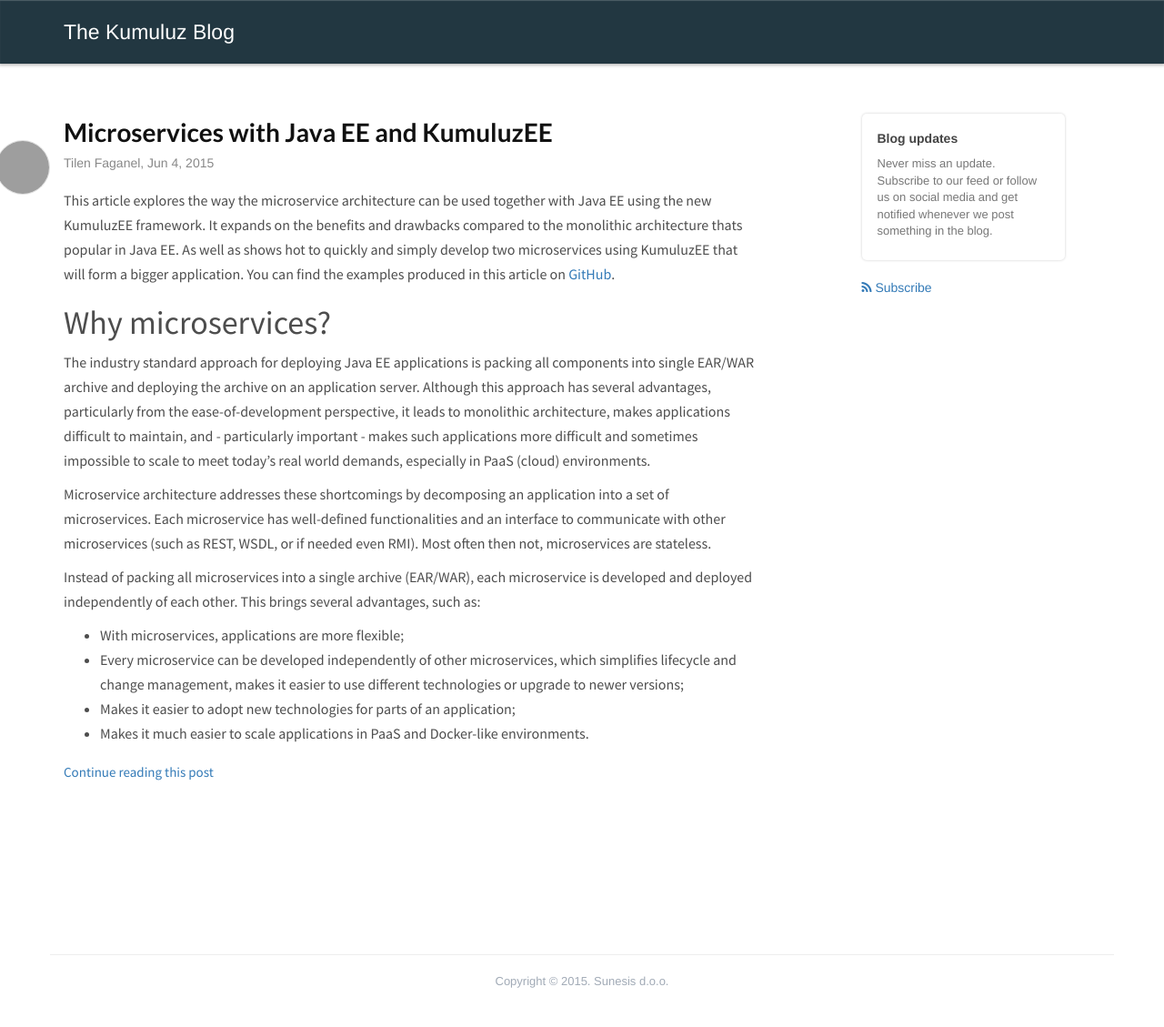
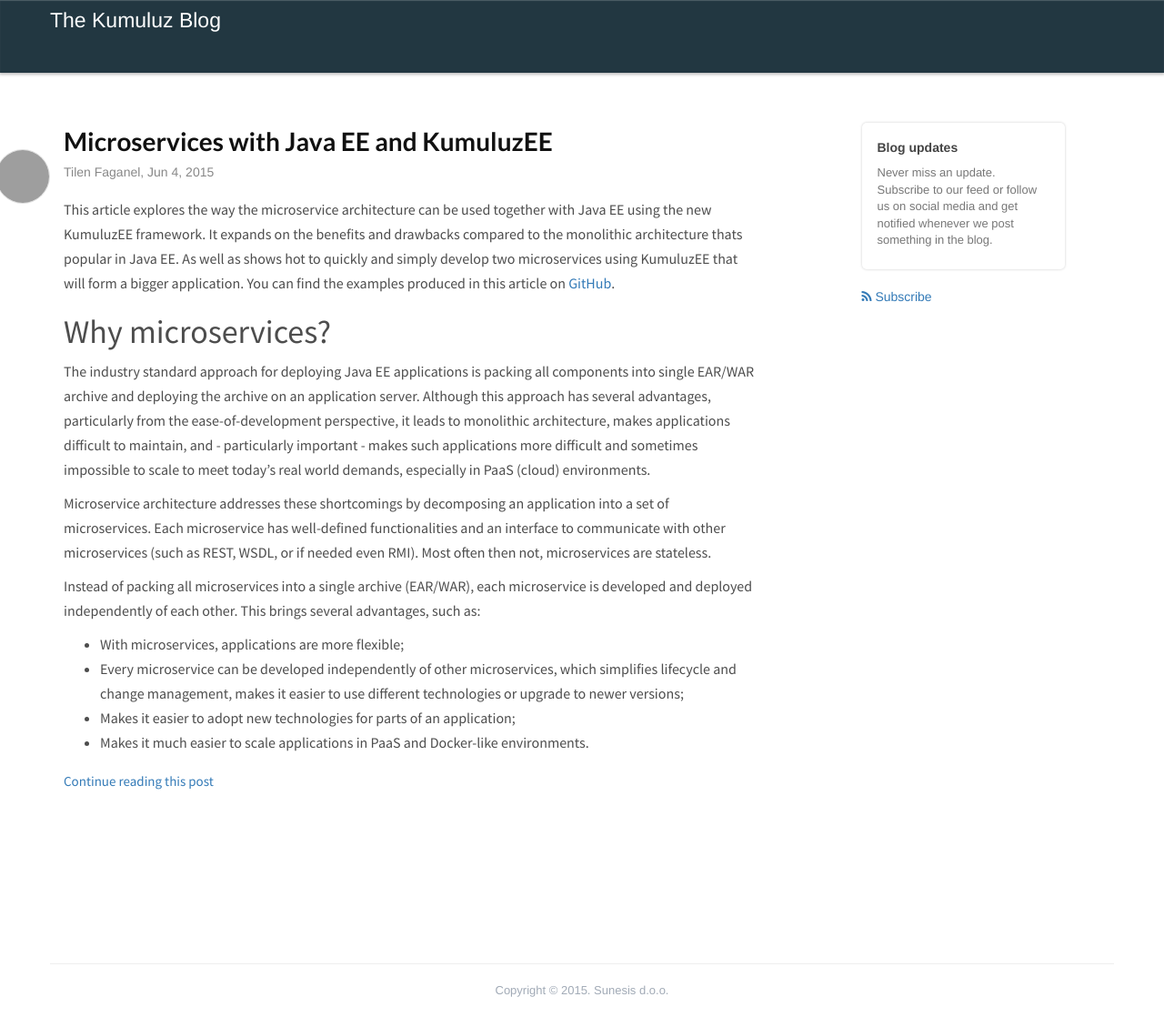
Before and after one commit to kumuluz/blog.sunesis.si, a Jekyll site: the page built from index.html, in a window 1280 px wide. Shown: the whole page at 91% size. Built offline with Jekyll 4.4.1, drawn with Linux system fonts in a browser that asks for light colours; grey boxes are pictures that could not be loaded.

Commit message:
Removed unnecessary styles

```diff
--- a/_sass/_base.scss
+++ b/_sass/_base.scss
@@ -7,7 +7,6 @@
 
 /* layout */
 @import "layout";
-@import "layou2";
 
 /* pages */
 // @import "partials/pages/index";
--- a/_sass/_base2.scss
+++ /dev/null
@@ -1,204 +0,0 @@
-/**
- * Reset some basic elements
- */
-body, h1, h2, h3, h4, h5, h6,
-p, blockquote, pre, hr,
-dl, dd, ol, ul, figure {
-    margin: 0;
-    padding: 0;
-}
-
-
-
-/**
- * Basic styling
- */
-body {
-    font-family: $base-font-family;
-    font-size: $base-font-size;
-    line-height: $base-line-height;
-    font-weight: 300;
-    color: $text-color;
-    background-color: $background-color;
-    -webkit-text-size-adjust: 100%;
-}
-
-
-
-/**
- * Set `margin-bottom` to maintain vertical rhythm
- */
-h1, h2, h3, h4, h5, h6,
-p, blockquote, pre,
-ul, ol, dl, figure,
-%vertical-rhythm {
-    margin-bottom: $spacing-unit / 2;
-}
-
-
-
-/**
- * Images
- */
-img {
-    max-width: 100%;
-    vertical-align: middle;
-}
-
-
-
-/**
- * Figures
- */
-figure > img {
-    display: block;
-}
-
-figcaption {
-    font-size: $small-font-size;
-}
-
-
-
-/**
- * Lists
- */
-ul, ol {
-    margin-left: $spacing-unit;
-}
-
-li {
-    > ul,
-    > ol {
-         margin-bottom: 0;
-    }
-}
-
-
-
-/**
- * Headings
- */
-h1, h2, h3, h4, h5, h6 {
-    font-weight: 300;
-}
-
-
-
-/**
- * Links
- */
-a {
-    color: $brand-color;
-    text-decoration: none;
-
-    &:visited {
-        color: darken($brand-color, 15%);
-    }
-
-    &:hover {
-        color: $text-color;
-        text-decoration: underline;
-    }
-}
-
-
-
-/**
- * Blockquotes
- */
-blockquote {
-    color: $grey-color;
-    border-left: 4px solid $grey-color-light;
-    padding-left: $spacing-unit / 2;
-    font-size: 18px;
-    letter-spacing: -1px;
-    font-style: italic;
-
-    > :last-child {
-        margin-bottom: 0;
-    }
-}
-
-
-
-/**
- * Code formatting
- */
-pre,
-code {
-    font-size: 15px;
-    border: 1px solid $grey-color-light;
-    border-radius: 3px;
-    background-color: #eef;
-}
-
-code {
-    padding: 1px 5px;
-}
-
-pre {
-    padding: 8px 12px;
-    overflow-x: scroll;
-
-    > code {
-        border: 0;
-        padding-right: 0;
-        padding-left: 0;
-    }
-}
-
-
-
-/**
- * Wrapper
- */
-.wrapper {
-    max-width: -webkit-calc(#{$content-width} - (#{$spacing-unit} * 2));
-    max-width:         calc(#{$content-width} - (#{$spacing-unit} * 2));
-    margin-right: auto;
-    margin-left: auto;
-    padding-right: $spacing-unit;
-    padding-left: $spacing-unit;
-    @extend %clearfix;
-
-    @include media-query($on-laptop) {
-        max-width: -webkit-calc(#{$content-width} - (#{$spacing-unit}));
-        max-width:         calc(#{$content-width} - (#{$spacing-unit}));
-        padding-right: $spacing-unit / 2;
-        padding-left: $spacing-unit / 2;
-    }
-}
-
-
-
-/**
- * Clearfix
- */
-%clearfix {
-
-    &:after {
-        content: "";
-        display: table;
-        clear: both;
-    }
-}
-
-
-
-/**
- * Icons
- */
-.icon {
-
-    > svg {
-        display: inline-block;
-        width: 16px;
-        height: 16px;
-        vertical-align: middle;
-
-        path {
-            fill: $grey-color;
-        }
-    }
-}
--- a/_sass/_layout.scss
+++ b/_sass/_layout.scss
@@ -6,7 +6,7 @@
 
 .navbar {
 	&.normal {
-		min-height: 70px;
+		min-height: 80px;
 		background: #223741;
 		border-radius: 0px;
 		box-shadow: 0px 1px 3px 1px rgba(46,46,46,0.3), inset rgba(255, 255, 255, 0.2) 0 1px 1px;
@@ -17,9 +17,13 @@
 		.navbar-header {
 			.navbar-brand {
 				color: #fff;
-				padding: 25px 15px;
+				padding: 12px 0;
 				font-weight: 500;
 				font-size: 23px;
+
+                img {
+                    width: 95px;
+                }
 			}
 			.navbar-toggle {
 				margin-top: 17px;
```
Also changed, not shown: _sass/_layou2.scss (deleted, +0 -39 lines).
